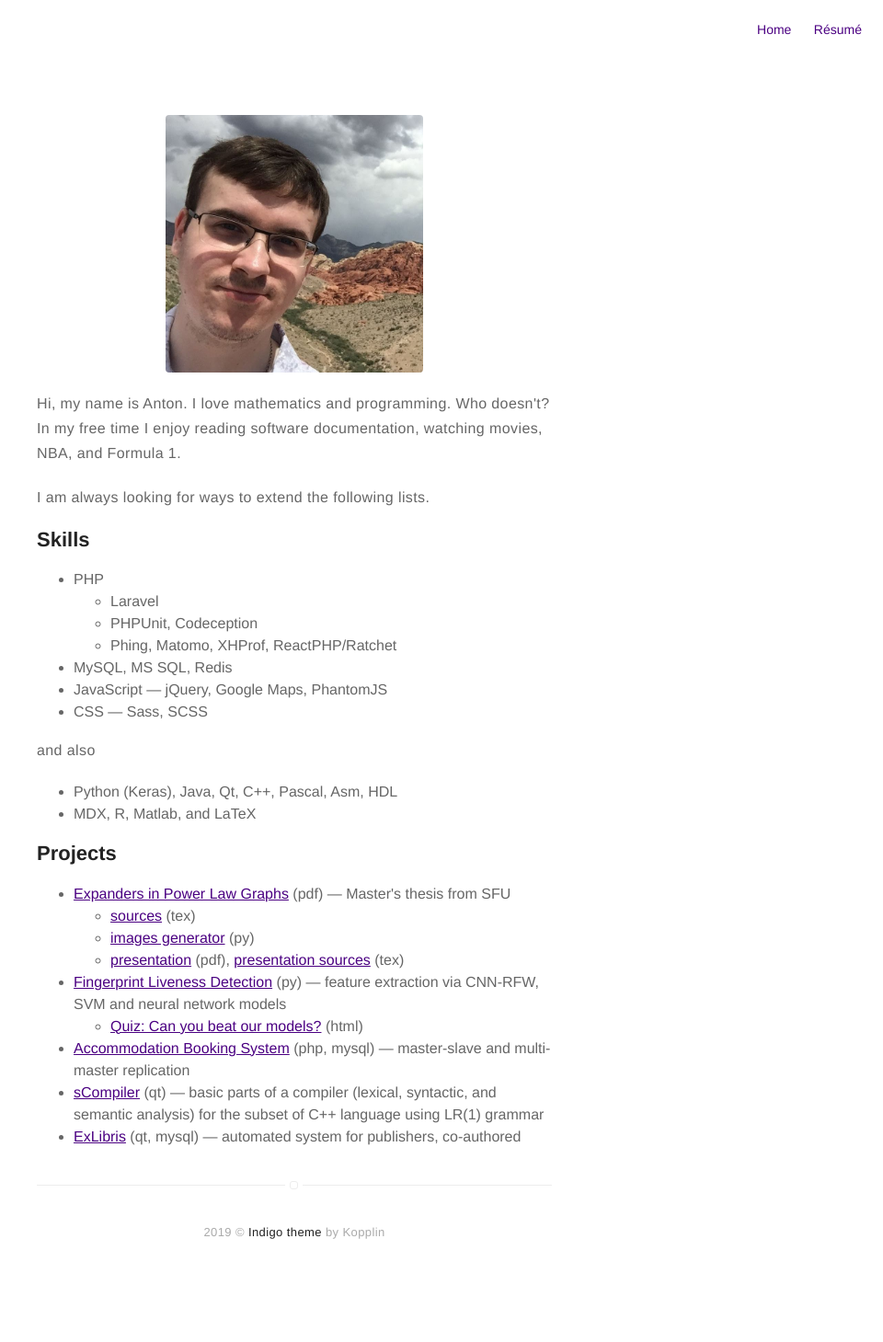
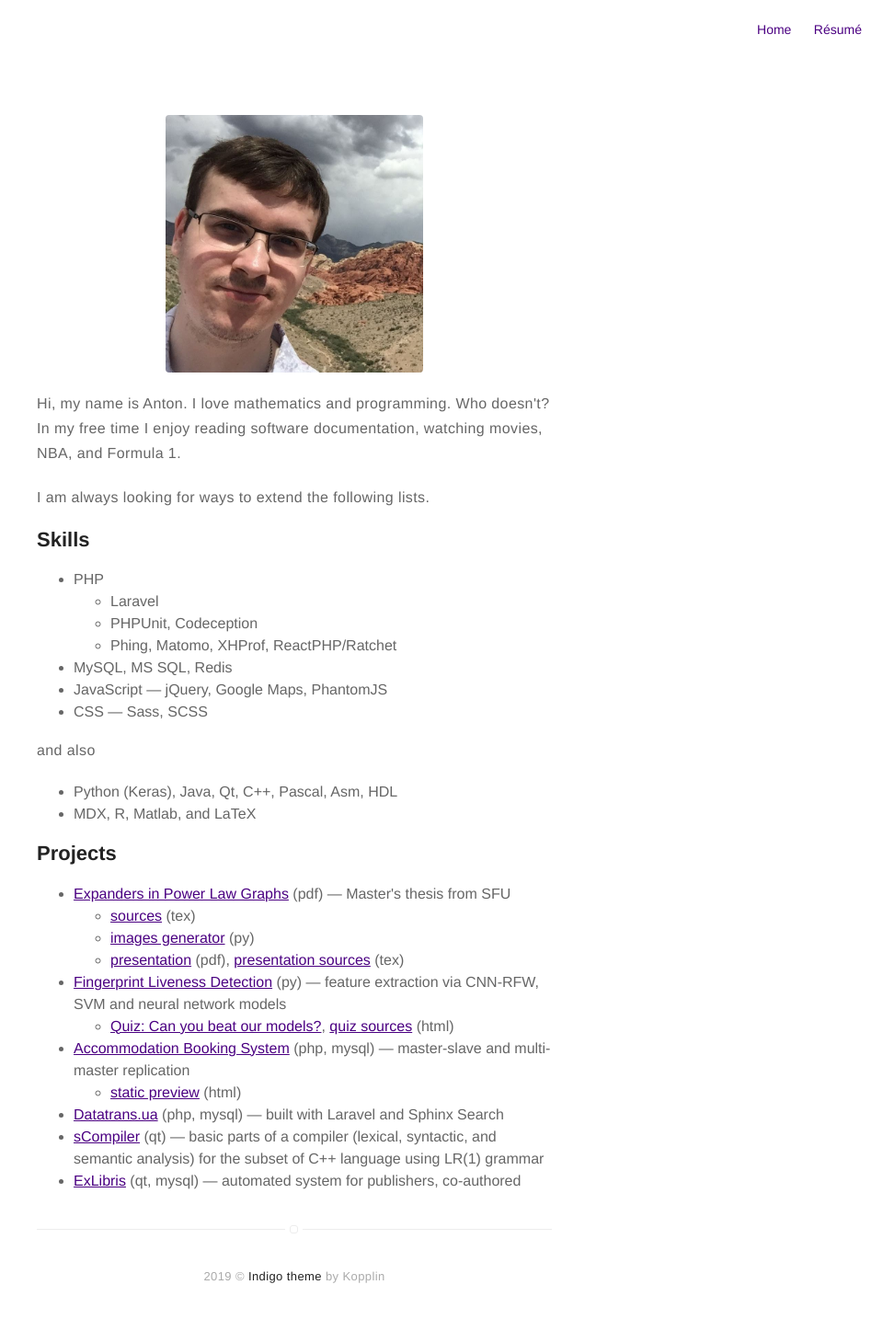
Before and after one commit to splinter89/splinter89.github.io, a Jekyll site: the page built from about.md, in a window 1280 px wide. Shown: the whole page at 92% size, without its empty margins (320-1280 px from the left). Built offline with Jekyll 4.4.1, drawn with Linux system fonts in a browser that asks for light colours; before the commit the page ends 1411 px from its top, so only the background shows below that.

Commit message:
more projects

```diff
--- a/about.md
+++ b/about.md
@@ -44,9 +44,13 @@ and also
     </ul>
     <li><a href="https://github.com/splinter89/cmpt-726-fld">Fingerprint Liveness Detection</a> (py)&nbsp;&mdash; feature extraction via CNN-RFW, SVM and neural network models</li>
     <ul>
-        <li><a href="https://github.com/splinter89/cmpt-726-fld-quiz">Quiz: Can you beat our models?</a> (html)</li>
+        <li><a href="https://splinter89.github.io/cmpt-726-fld/">Quiz: Can you beat our models?</a>, <a href="https://github.com/splinter89/cmpt-726-fld/tree/master/docs">quiz sources</a> (html)</li>
     </ul>
     <li><a href="https://github.com/splinter89/cmpt-740-db-replication">Accommodation Booking System</a> (php, mysql)&nbsp;&mdash; master-slave and multi-master replication</li>
+    <ul>
+        <li><a href="https://splinter89.github.io/cmpt-740-db-replication/">static preview</a> (html)</li>
+    </ul>
+    <li><a href="http://www.datatrans.ua/">Datatrans.ua</a> (php, mysql)&nbsp;&mdash; built with Laravel and Sphinx Search</li>
     <li><a href="https://github.com/splinter89/scompiler">sCompiler</a> (qt)&nbsp;&mdash; basic parts of a compiler (lexical, syntactic, and semantic analysis) for the subset of C++ language using LR(1) grammar</li>
     <li><a href="https://github.com/werwolf/ExLibris">ExLibris</a> (qt, mysql)&nbsp;&mdash; automated system for publishers, co-authored</li>
 </ul>
```
